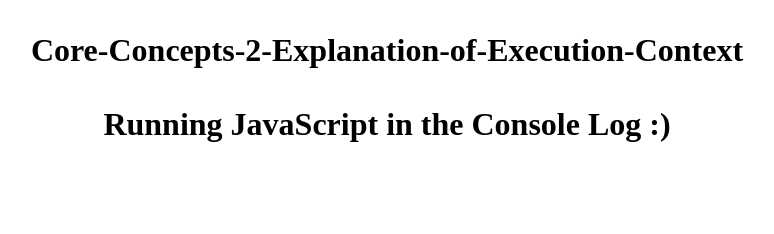
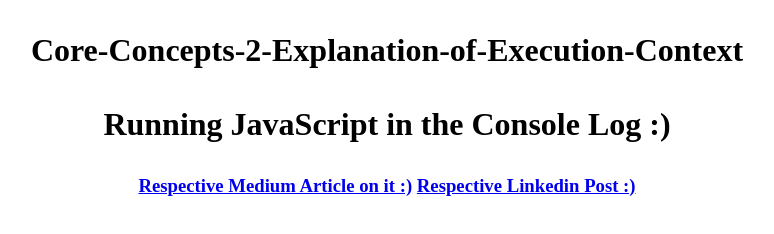
Before and after one commit to HarisKhan137/JavaScript-Core-Concepts, a plain HTML site: page Concept-2-Explanation-of-Execution-Context/index.html in a window 1280 px wide. Shown: the whole page, without its empty margins (253-1027 px from the left). Drawn offline with Linux system fonts and the light colour scheme.

Commit message:
added medium and linkedin url to core concept 2

```diff
--- a/Concept-2-Explanation-of-Execution-Context/index.html
+++ b/Concept-2-Explanation-of-Execution-Context/index.html
@@ -12,6 +12,19 @@
       <br />
       Running JavaScript in the Console Log :)
     </h3>
+
+    <div style="text-align: center;font-weight: bold;">
+      <h3>
+        <a
+          href="https://medium.com/@hkhanpk23/execution-of-javascript-code-51514357bf6"
+          >Respective Medium Article on it :)</a
+        >
+        <a
+          href="https://www.linkedin.com/posts/mharis-kh_execution-of-javascript-code-activity-6910889626199044096-GATt?utm_source=linkedin_share&utm_medium=member_desktop_web"
+          >Respective Linkedin Post :)</a
+        >
+      </h5>
+    </div>
     <script src="./script.js"></script>
   </body>
 </html>
```
